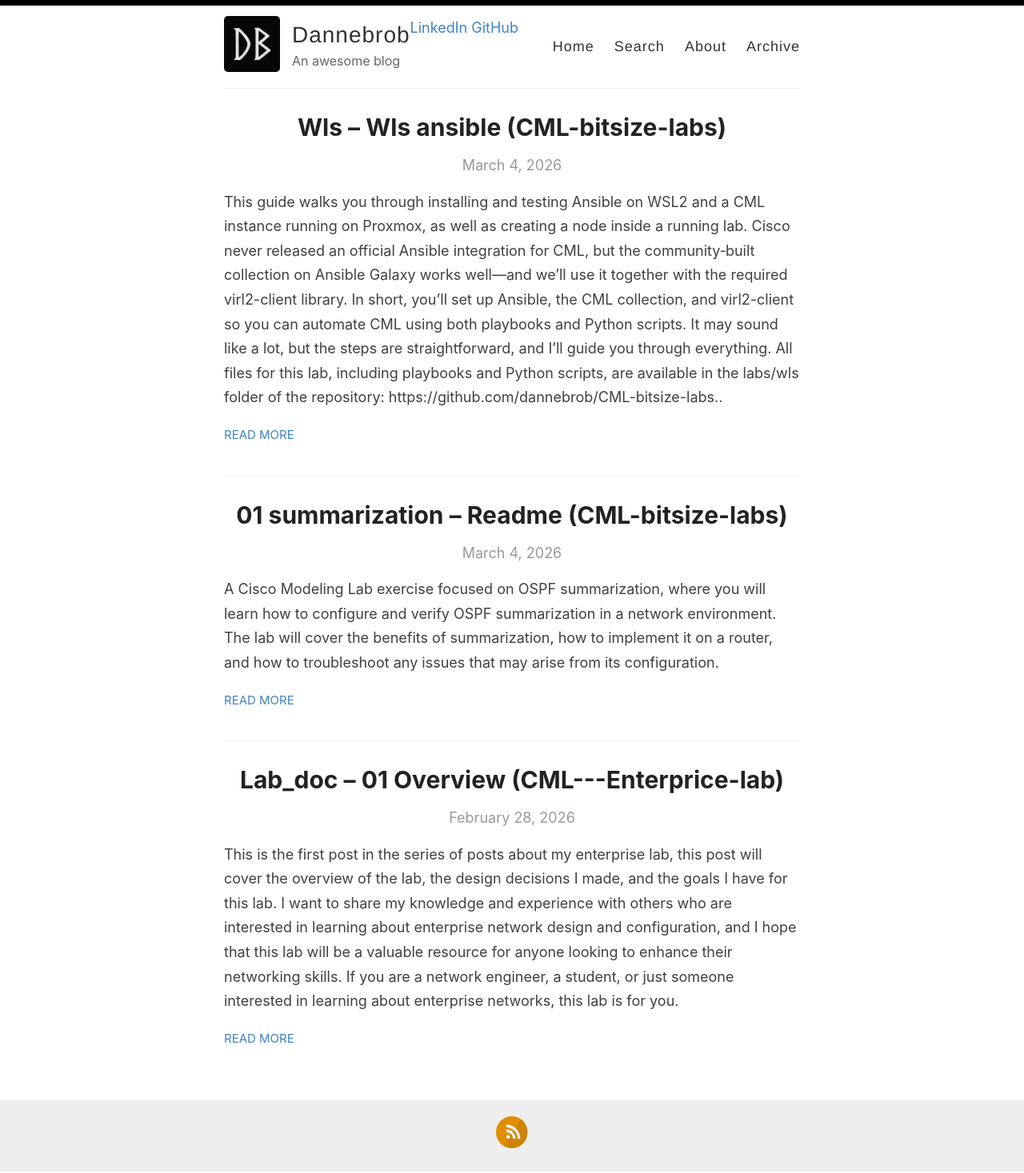
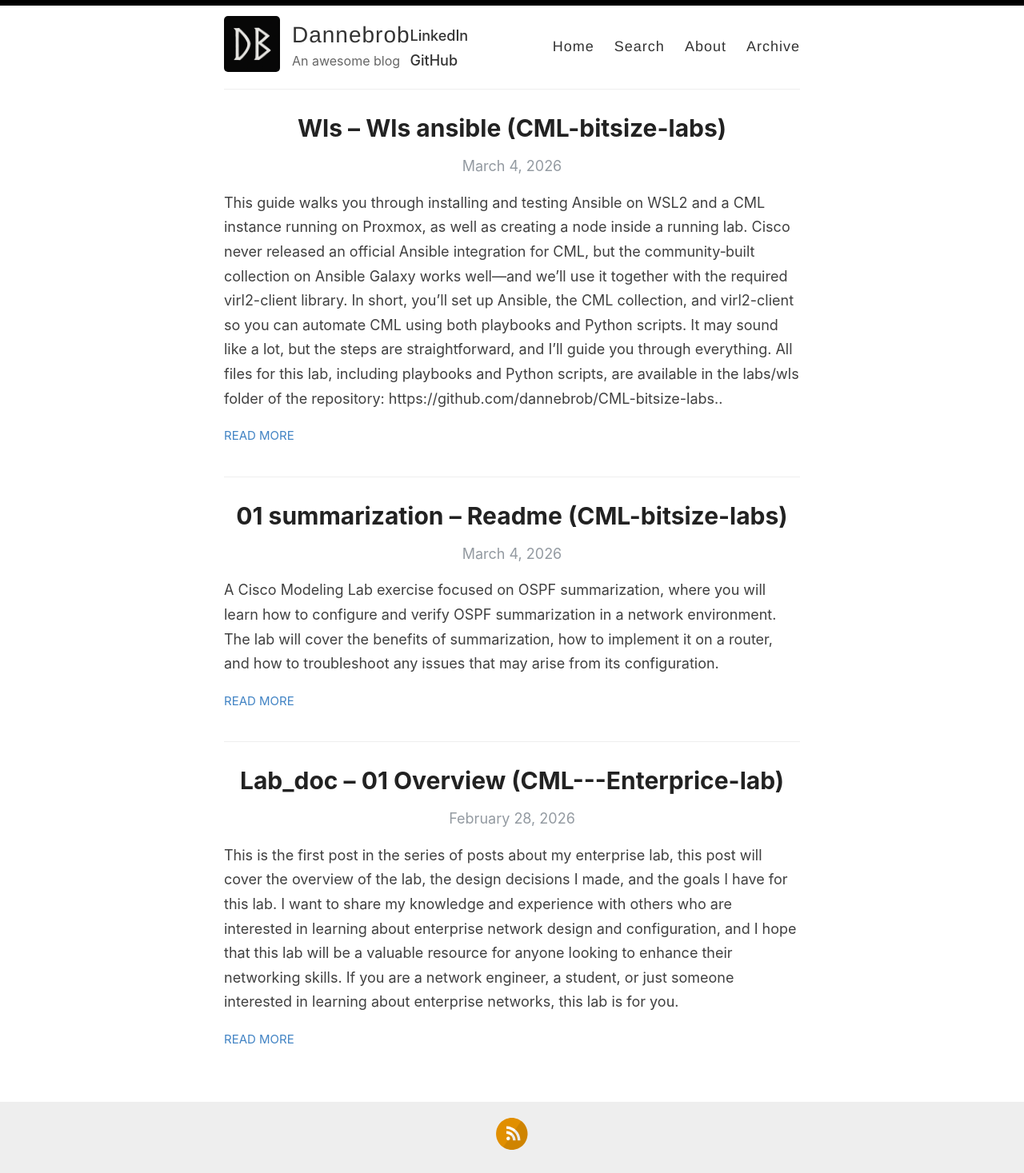
Before and after one commit to dannebrob/dannebrob.github.io, a Jekyll site: the page built from index.html, in a window 1280 px wide. Shown: the whole page at 80% size. Built offline with Jekyll 4.4.1, drawn with Linux system fonts in a browser that asks for light colours; the list of posts is cut into pages by our own code.

Commit message:
Update style.scss

```diff
--- a/assets/style.scss
+++ b/assets/style.scss
@@ -359,6 +359,20 @@ nav {
   }
 }
 
+.social-links {
+  margin-top: 10px;
+}
+
+.social-links a {
+  margin-right: 15px;
+  text-decoration: none;
+  font-weight: 500;
+  color: #333;
+}
+
+.social-links a:hover {
+  text-decoration: underline;
+}
 //
 // .main
 //
```
